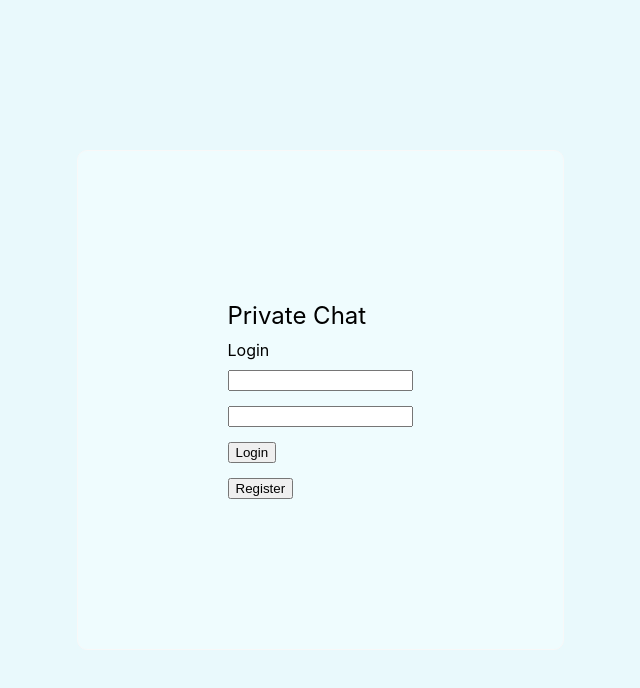
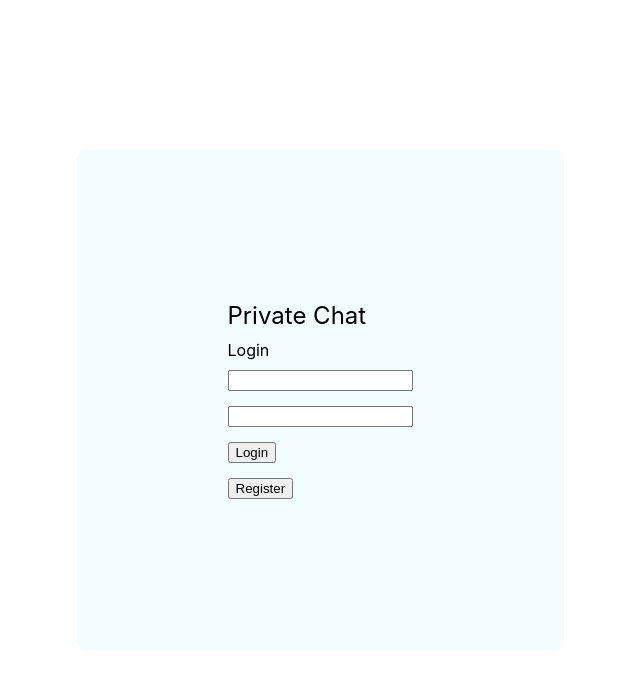
Before and after one commit to rmit-s3712674-Sijie-Shi/chat-page, a React (Create React App) app: page / in a window 1280 px wide. Shown: the top 688 px of the page, without its empty margins (320-960 px from the left). Built offline with nearby package versions, Linux system fonts and the light colour scheme.

Commit message:
add register to first screen

```diff
--- a/src/App.tsx
+++ b/src/App.tsx
@@ -1,10 +1,12 @@
-import React from 'react';
+import React, { useState } from 'react';
 import Login from './loginpage/login';
+import Register from './registerpage/register';
 
 function App() {
+  const [show, setShow] = useState(true)
   return (
     <div className="App">
-      <Login></Login>
+      {show ? <Login setShow={setShow}></Login> : <Register setShow={setShow}></Register> }
     </div>
   );
 }
--- a/src/loginpage/login.module.css
+++ b/src/loginpage/login.module.css
@@ -1,5 +1,5 @@
 .container {
-    background-color: rgb(233, 249, 252);
+    background-color: rgb(255, 255, 255);
     height: 100vh;
     display: flex;
     align-items: center;
--- a/src/loginpage/login.tsx
+++ b/src/loginpage/login.tsx
@@ -1,7 +1,8 @@
 import React from "react";
 import styles from "./login.module.css";
 
-const Login = () => {
+const Login = ({ setShow } : { setShow:any }) => {
+
     return(
         <>
             <div className={styles.container}>
@@ -12,7 +13,7 @@ const Login = () => {
                         <input type="email" />
                         <input type="password" />
                         <button className={styles.loginButton}>Login</button>
-                        <button className={styles.createButton}>Register</button>
+                        <button className={styles.createButton} onClick={() => setShow(false)}>Register</button>
                     </form>
                 </div>
             </div>
--- a/src/registerpage/register.tsx
+++ b/src/registerpage/register.tsx
@@ -1,7 +1,7 @@
 import React from "react";
 import styles from "./register.module.css";
 
-const Register = () => {
+const Register = ({ setShow } : { setShow:any }) => {
     return(
         <>
             <div className={styles.container}>
@@ -13,6 +13,7 @@ const Register = () => {
                         <input type="password" />
                         <input type="password" />
                         <button className={styles.registerButton}>register</button>
+                        <button className={styles.registerButton} onClick={() => setShow(true)}>go to login</button>
                     </form>
                 </div>
             </div>
```
